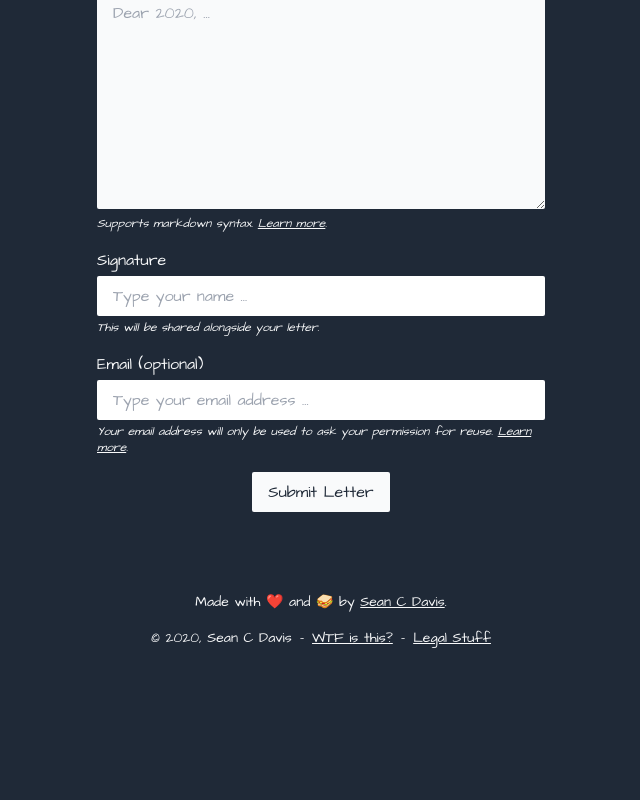
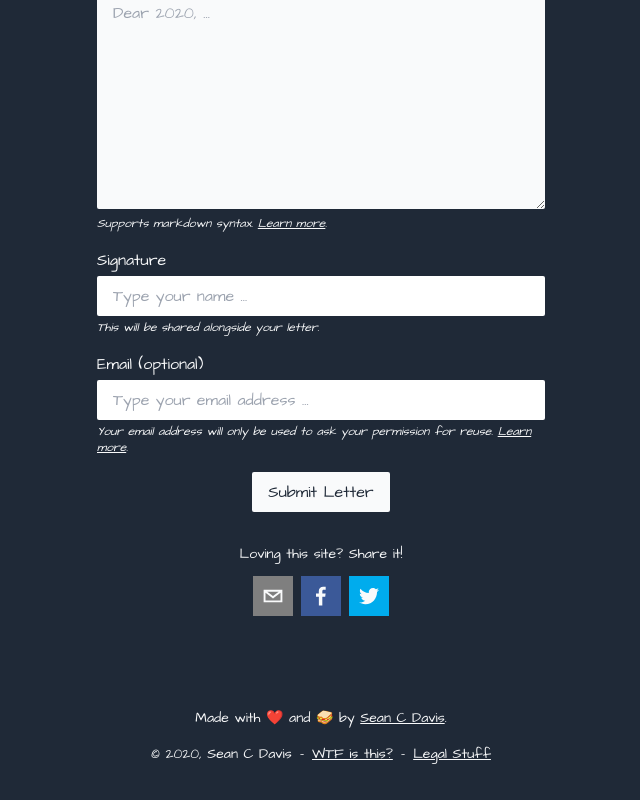
Before and after one commit to seancdavis/dear-2020, a Next.js app: page / in a window 1280 px wide. Shown: the part 368-1168 px from the top of the page, without its empty margins (319-959 px from the left). Before the commit the page ends 1064 px from the top, so only its background shows below. Built offline with nearby package versions, Linux system fonts and the light colour scheme; no server answers.

Commit message:
Add share buttons to the home page

```diff
--- /dev/null
+++ b/components/share-buttons.js
@@ -0,0 +1,26 @@
+import {
+  EmailIcon,
+  EmailShareButton,
+  FacebookIcon,
+  FacebookShareButton,
+  TwitterIcon,
+  TwitterShareButton
+} from "react-share"
+
+const ShareButtons = ({ url }) => {
+  return (
+    <div className="flex justify-center">
+      <EmailShareButton url={url} className="w-10 rounded-sm overflow-hidden mx-1">
+        <EmailIcon />
+      </EmailShareButton>
+      <FacebookShareButton url={url} className="w-10 rounded-sm overflow-hidden mx-1">
+        <FacebookIcon />
+      </FacebookShareButton>
+      <TwitterShareButton url={url} className="w-10 rounded-sm overflow-hidden mx-1">
+        <TwitterIcon />
+      </TwitterShareButton>
+    </div>
+  )
+}
+
+export default ShareButtons
--- a/pages/index.js
+++ b/pages/index.js
@@ -3,7 +3,10 @@ import { useState } from "react"
 import gql from "graphql-tag"
 import { useMutation } from "@apollo/client"
 
+import { buildUrl } from "../config"
+
 import Layout from "../components/layout"
+import ShareButtons from "../components/share-buttons"
 
 const CREATE_LETTER_MUTATION = gql`
   mutation CreateLetter($body: String!, $signature: String!, $email: String) {
@@ -40,7 +43,7 @@ const HomePage = () => {
           </p>
         </div>
 
-        <form onSubmit={handleLetterSubmit} className="max-w-md mx-auto">
+        <form onSubmit={handleLetterSubmit} className="max-w-md mx-auto mb-8">
           <div className="mb-4">
             <textarea
               name="body"
@@ -98,6 +101,9 @@ const HomePage = () => {
             />
           </div>
         </form>
+
+        <p className="text-sm text-center mb-0">Loving this site? Share it!</p>
+        <ShareButtons url={buildUrl("/")} />
       </div>
     </Layout>
   )
--- a/pages/letters/[id].js
+++ b/pages/letters/[id].js
@@ -1,19 +1,12 @@
 import gql from "graphql-tag"
 import MarkdownIt from "markdown-it"
-import {
-  EmailIcon,
-  EmailShareButton,
-  FacebookIcon,
-  FacebookShareButton,
-  TwitterIcon,
-  TwitterShareButton
-} from "react-share"
 
 import { buildUrl } from "../../config"
 
 import apolloClient from "../../lib/apollo-client"
 
 import Layout from "../../components/layout"
+import ShareButtons from "../../components/share-buttons"
 
 const GET_LETTER_QUERY = gql`
   query GetLetter($id: Int!) {
@@ -26,8 +19,6 @@ const GET_LETTER_QUERY = gql`
 `
 
 const LetterPage = ({ letter }) => {
-  const url = buildUrl(`/letters/${letter.id}`)
-
   return (
     <Layout
       title={`Letter from ${letter.signature}`}
@@ -40,17 +31,7 @@ const LetterPage = ({ letter }) => {
         </div>
 
         <p className="text-sm text-center mb-0">Tell the world how much you love this letter!</p>
-        <div className="flex justify-center">
-          <EmailShareButton url={url} className="w-10 rounded-sm overflow-hidden mx-1">
-            <EmailIcon />
-          </EmailShareButton>
-          <FacebookShareButton url={url} className="w-10 rounded-sm overflow-hidden mx-1">
-            <FacebookIcon />
-          </FacebookShareButton>
-          <TwitterShareButton url={url} className="w-10 rounded-sm overflow-hidden mx-1">
-            <TwitterIcon />
-          </TwitterShareButton>
-        </div>
+        <ShareButtons url={buildUrl(`/letters/${letter.id}`)} />
       </div>
     </Layout>
   )
```
